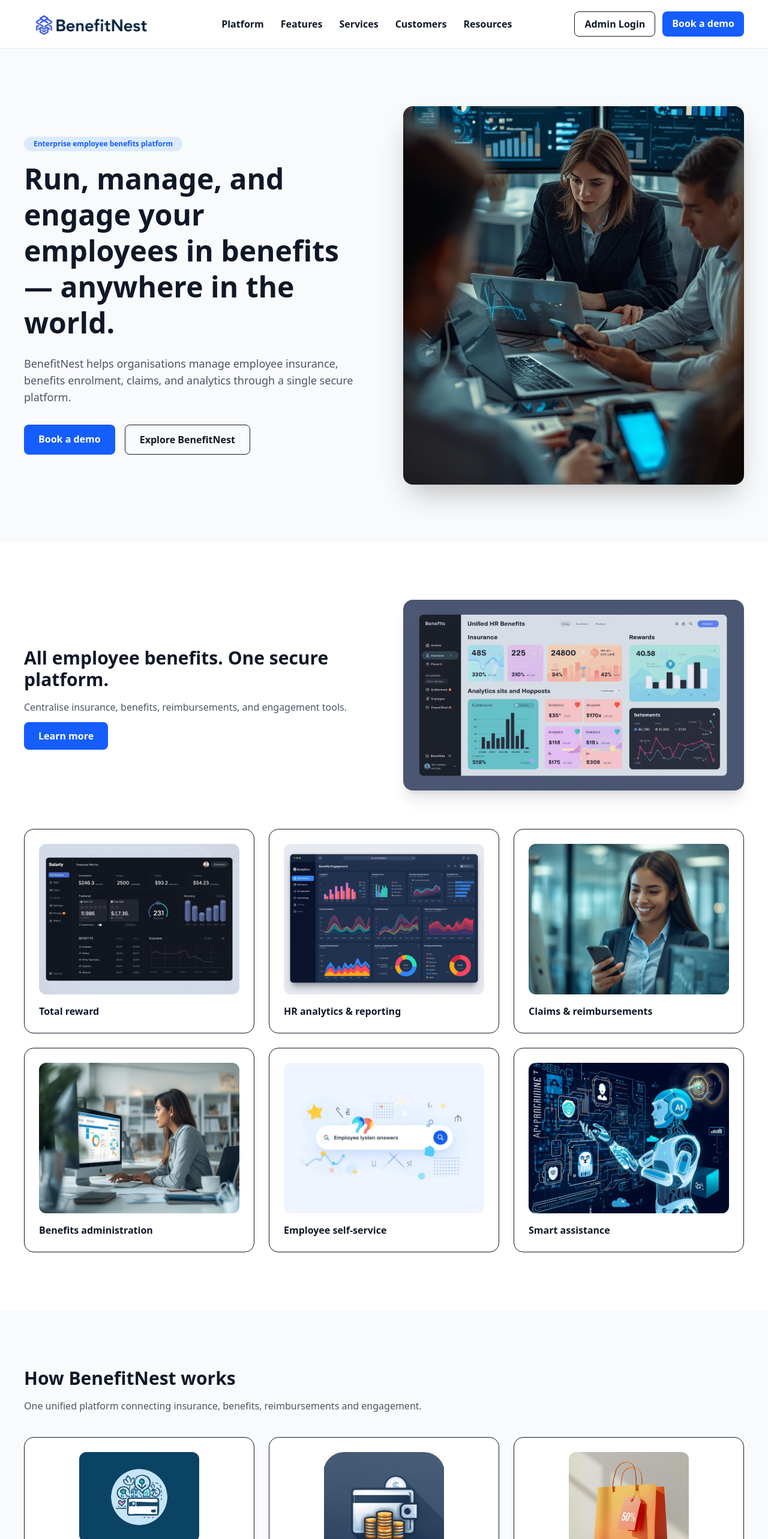
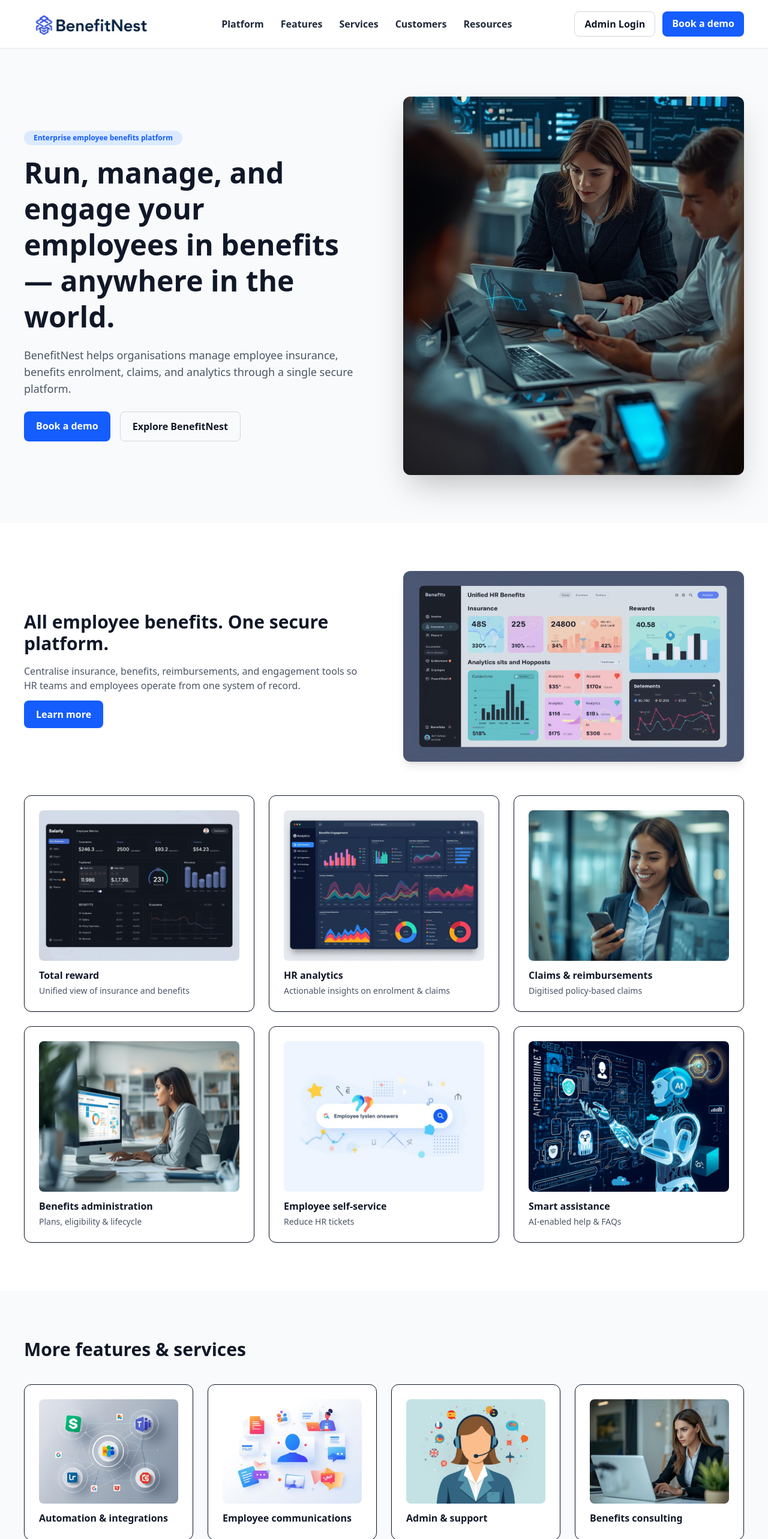
Before and after one commit to sanjaisinghraj/benefitnest-frontend, a Next.js app: page / in a window 1280 px wide. Shown: the top 2566 px of the page at 60% size. Built offline with nearby package versions, Linux system fonts and the light colour scheme.

Commit message:
changed the page.tsx file

```diff
--- a/app/page.tsx
+++ b/app/page.tsx
@@ -6,30 +6,30 @@ export default function Page() {
   return (
     <>
       {/* HEADER */}
-      <header className="sticky top-0 z-50 bg-white border-b border-gray-200">
-        <div className="max-w-7xl mx-auto px-10 h-20 flex items-center justify-between">
-          <a href="/">
+      <header className="bg-white border-b border-gray-200 sticky top-0 z-50">
+        <div className="max-w-7xl mx-auto px-6 lg:px-10 flex items-center justify-between h-20">
+          <a href="/" className="block">
             <img src="/images/marketing/logo.png" alt="BenefitNest" className="h-10" />
           </a>
 
-          <nav className="hidden md:flex gap-7 font-semibold">
-            <a className="hover:text-blue-600" href="#">Platform</a>
-            <a className="hover:text-blue-600" href="#">Features</a>
-            <a className="hover:text-blue-600" href="#">Services</a>
-            <a className="hover:text-blue-600" href="#">Customers</a>
-            <a className="hover:text-blue-600" href="#">Resources</a>
+          <nav className="hidden md:flex gap-7 font-semibold text-gray-800">
+            <a href="#" className="hover:text-blue-600">Platform</a>
+            <a href="#" className="hover:text-blue-600">Features</a>
+            <a href="#" className="hover:text-blue-600">Services</a>
+            <a href="#" className="hover:text-blue-600">Customers</a>
+            <a href="#" className="hover:text-blue-600">Resources</a>
           </nav>
 
           <div className="flex gap-3">
             <a
               href="https://admin.benefitnest.space/admin"
-              className="px-4 py-2 rounded-lg border font-semibold hover:shadow"
+              className="px-4 py-2 rounded-lg font-semibold border border-gray-300 hover:shadow-md"
             >
               Admin Login
             </a>
             <a
               href="#"
-              className="px-4 py-2 rounded-lg bg-blue-600 text-white font-semibold hover:shadow-lg"
+              className="px-4 py-2 rounded-lg font-semibold bg-blue-600 text-white hover:shadow-lg"
             >
               Book a demo
             </a>
@@ -38,14 +38,14 @@ export default function Page() {
       </header>
 
       {/* HERO */}
-      <section className="bg-gray-50 py-24">
-        <div className="max-w-7xl mx-auto px-10 grid md:grid-cols-2 gap-16 items-center">
+      <section className="bg-gray-50 py-20">
+        <div className="max-w-7xl mx-auto px-6 lg:px-10 grid md:grid-cols-2 gap-16 items-center">
           <div>
-            <span className="inline-block mb-4 px-4 py-1 rounded-full bg-blue-100 text-blue-600 text-xs font-bold">
+            <span className="inline-block px-4 py-1 rounded-full bg-blue-100 text-blue-600 text-xs font-bold mb-4">
               Enterprise employee benefits platform
             </span>
 
-            <h1 className="text-5xl font-bold leading-tight mb-6">
+            <h1 className="text-4xl lg:text-5xl font-bold leading-tight mb-5">
               Run, manage, and engage your employees in benefits — anywhere in the world.
             </h1>
 
@@ -54,11 +54,11 @@ export default function Page() {
               claims, and analytics through a single secure platform.
             </p>
 
-            <div className="flex gap-4 mt-8">
-              <a className="px-6 py-3 rounded-lg bg-blue-600 text-white font-semibold hover:shadow-lg" href="#">
+            <div className="flex gap-4 mt-6">
+              <a className="px-5 py-3 rounded-lg font-semibold bg-blue-600 text-white hover:shadow-lg" href="#">
                 Book a demo
               </a>
-              <a className="px-6 py-3 rounded-lg border font-semibold hover:shadow" href="#features">
+              <a className="px-5 py-3 rounded-lg font-semibold border border-gray-300 hover:shadow-md" href="#features">
                 Explore BenefitNest
               </a>
             </div>
@@ -66,64 +66,80 @@ export default function Page() {
 
           <img
             src="/images/marketing/hero-illustration.jpg"
-            alt="Hero"
-            className="rounded-2xl shadow-2xl"
+            alt="Employee benefits platform overview"
+            className="rounded-xl shadow-2xl"
           />
         </div>
       </section>
 
-      {/* FEATURES */}
-      <section id="features" className="py-24 bg-white">
-        <div className="max-w-7xl mx-auto px-10">
-          <div className="grid md:grid-cols-2 gap-16 items-center mb-16">
+      {/* CORE FEATURES */}
+      <section id="features" className="py-20 bg-white">
+        <div className="max-w-7xl mx-auto px-6 lg:px-10">
+          <div className="grid md:grid-cols-2 gap-16 items-center">
             <div>
               <h2 className="text-3xl font-bold mb-4">
                 All employee benefits. One secure platform.
               </h2>
               <p className="text-gray-600 mb-6">
-                Centralise insurance, benefits, reimbursements, and engagement tools.
+                Centralise insurance, benefits, reimbursements, and engagement tools so HR teams
+                and employees operate from one system of record.
               </p>
-              <a className="px-6 py-3 rounded-lg bg-blue-600 text-white font-semibold hover:shadow-lg" href="#">
+              <a className="px-5 py-3 rounded-lg font-semibold bg-blue-600 text-white hover:shadow-lg" href="#">
                 Learn more
               </a>
             </div>
 
             <img
               src="/images/marketing/feature-oneplace.jpg"
-              alt="One place"
-              className="rounded-2xl shadow-xl"
+              alt="One place, all benefits"
+              className="rounded-xl shadow-lg"
             />
           </div>
 
-          <div className="grid md:grid-cols-3 gap-6">
+          <div className="grid md:grid-cols-3 gap-6 mt-14">
             {[
-              ["feature-total-reward.jpg", "Total reward"],
-              ["feature-insights.jpg", "HR analytics & reporting"],
-              ["feature-reimbursement.jpg", "Claims & reimbursements"],
-              ["feature-administration.jpg", "Benefits administration"],
-              ["feature-search.jpg", "Employee self-service"],
-              ["feature-content-assistant.jpg", "Smart assistance"],
-            ].map(([img, title]) => (
-              <div key={title} className="bg-white border rounded-2xl p-6 hover:shadow-lg">
-                <img
-                  src={`/images/marketing/${img}`}
-                  alt={title}
-                  className="rounded-xl mb-4"
-                />
-                <h3 className="font-semibold">{title}</h3>
+              ["feature-total-reward.jpg", "Total reward", "Unified view of insurance and benefits"],
+              ["feature-insights.jpg", "HR analytics", "Actionable insights on enrolment & claims"],
+              ["feature-reimbursement.jpg", "Claims & reimbursements", "Digitised policy-based claims"],
+              ["feature-administration.jpg", "Benefits administration", "Plans, eligibility & lifecycle"],
+              ["feature-search.jpg", "Employee self-service", "Reduce HR tickets"],
+              ["feature-content-assistant.jpg", "Smart assistance", "AI-enabled help & FAQs"],
+            ].map(([img, title, desc]) => (
+              <div key={title} className="bg-white border rounded-xl p-6 shadow hover:shadow-lg">
+                <img src={`/images/marketing/${img}`} className="rounded-lg mb-3" />
+                <h3 className="font-semibold mb-1">{title}</h3>
+                <p className="text-gray-600 text-sm">{desc}</p>
               </div>
             ))}
           </div>
         </div>
       </section>
 
-      {/* HOW IT WORKS */}
-      <section className="py-24 bg-gray-50">
-        <div className="max-w-7xl mx-auto px-10">
-          <h2 className="text-3xl font-bold mb-4">How BenefitNest works</h2>
-          <p className="text-gray-600 mb-10 max-w-2xl">
-            One unified platform connecting insurance, benefits, reimbursements and engagement.
-          </p>
+      {/* MORE FEATURES */}
+      <section className="py-20 bg-gray-50">
+        <div className="max-w-7xl mx-auto px-6 lg:px-10">
+          <h2 className="text-3xl font-bold mb-10">More features & services</h2>
+
+          <div className="grid md:grid-cols-4 gap-6">
+            {[
+              ["feature-integrations.jpg", "Automation & integrations"],
+              ["feature-comms.jpg", "Employee communications"],
+              ["feature-support.jpg", "Admin & support"],
+              ["feature-consulting.jpg", "Benefits consulting"],
+            ].map(([img, title]) => (
+              <div key={title} className="bg-white border rounded-xl p-6 shadow hover:shadow-lg">
+                <img src={`/images/marketing/${img}`} className="rounded-lg mb-3" />
+                <h4 className="font-semibold">{title}</h4>
+              </div>
+            ))}
+          </div>
+        </div>
+      </section>
+
+      {/* PLATFORM OVERVIEW */}
+      <section className="py-20 bg-white">
+        <div className="max-w-7xl mx-auto px-6 lg:px-10">
+          <h2 className="text-3xl font-bold mb-6">How BenefitNest works</h2>
 
           <div className="grid md:grid-cols-3 gap-6">
             {[
@@ -134,11 +150,8 @@ export default function Page() {
               "overview-mobile.jpg",
               "overview-ai.jpg",
             ].map((img) => (
-              <div key={img} className="bg-white border rounded-2xl p-6 text-center">
-                <img
-                  src={`/images/marketing/${img}`}
-                  className="mx-auto rounded-xl mb-4 max-w-[200px]"
-                />
+              <div key={img} className="bg-white border rounded-xl p-6 text-center">
+                <img src={`/images/marketing/${img}`} className="mx-auto mb-3 rounded-lg" />
               </div>
             ))}
           </div>
@@ -146,12 +159,12 @@ export default function Page() {
       </section>
 
       {/* CTA */}
-      <section className="py-24 bg-gradient-to-r from-blue-600 to-blue-800 text-white text-center">
-        <div className="max-w-3xl mx-auto space-y-4">
+      <section className="py-20 bg-gradient-to-r from-blue-600 to-blue-800 text-white text-center">
+        <div className="max-w-3xl mx-auto flex flex-col items-center gap-4">
           <h2 className="text-3xl font-bold">
-            Ready to simplify employee benefits?
+            Ready to simplify employee benefits for your organisation?
           </h2>
-          <a className="inline-block px-8 py-4 bg-white text-blue-600 font-semibold rounded-xl hover:shadow-lg" href="#">
+          <a className="px-6 py-3 rounded-lg font-semibold bg-white text-blue-600 hover:shadow-lg text-lg" href="#">
             Book a demo
           </a>
           <p className="opacity-90">Built for Indian enterprises. Scalable globally.</p>
@@ -160,7 +173,7 @@ export default function Page() {
 
       {/* FOOTER */}
       <footer className="bg-gray-900 text-gray-400 py-6 text-center text-sm">
-        © {new Date().getFullYear()} BenefitNest. All rights reserved.
+        <p>© {new Date().getFullYear()} BenefitNest. All rights reserved.</p>
       </footer>
     </>
   );
```
